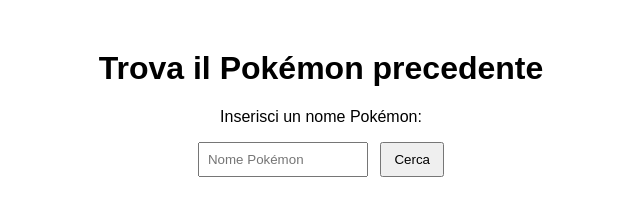
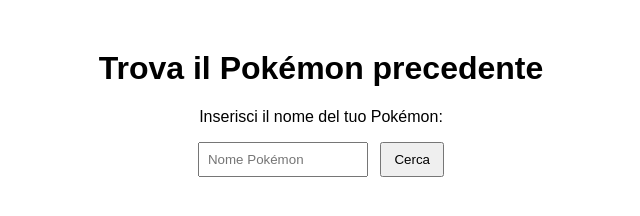
Before and after one commit to afanelli/spin_egg, a plain HTML site: page index.html in a window 1280 px wide. Shown: the full height of the page, 319-959 px from the left. Drawn offline with Linux system fonts and the light colour scheme.

Commit message:
refactoring

```diff
--- a/index.html
+++ b/index.html
@@ -12,7 +12,7 @@
 </head>
 <body>
   <h1>Trova il Pokémon precedente</h1>
-  <p>Inserisci un nome Pokémon:</p>
+  <p>Inserisci il nome del tuo Pokémon:</p>
   <input id="pokemonNameInput" type="text" placeholder="Nome Pokémon">
   <button onclick="findPrevious()">Cerca</button>
 
```
